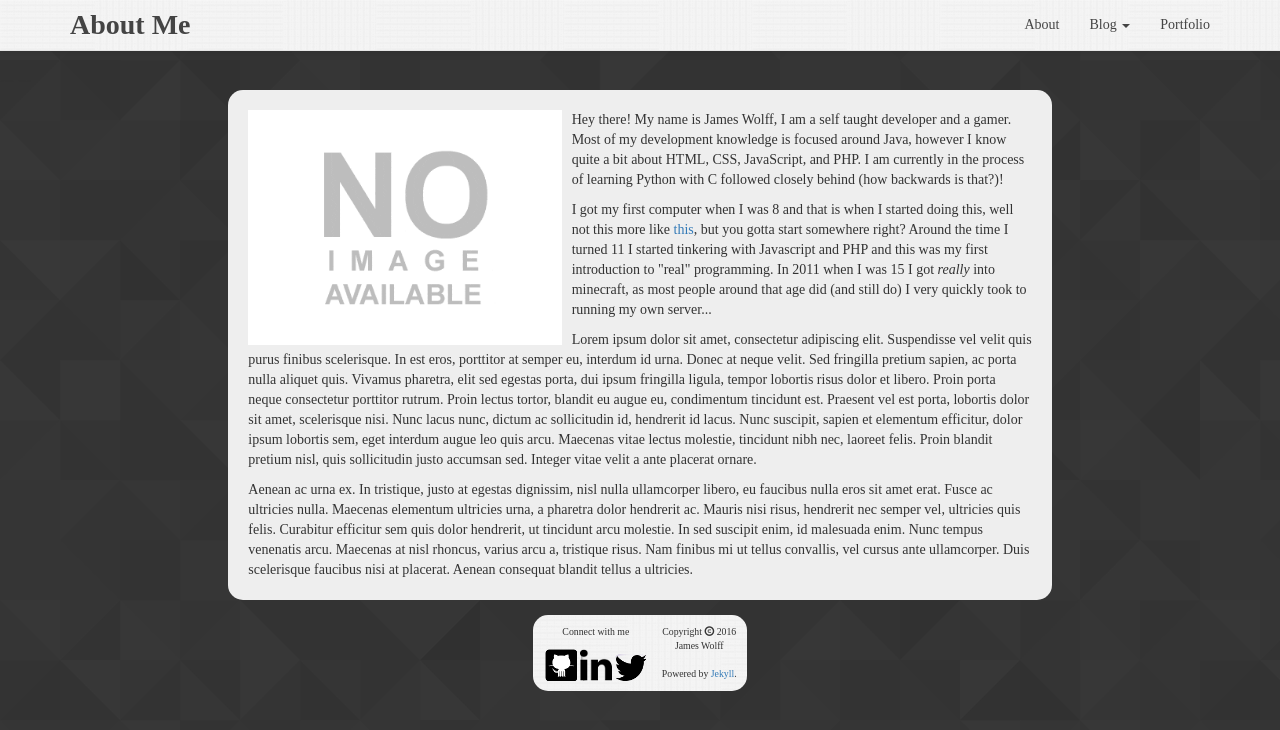
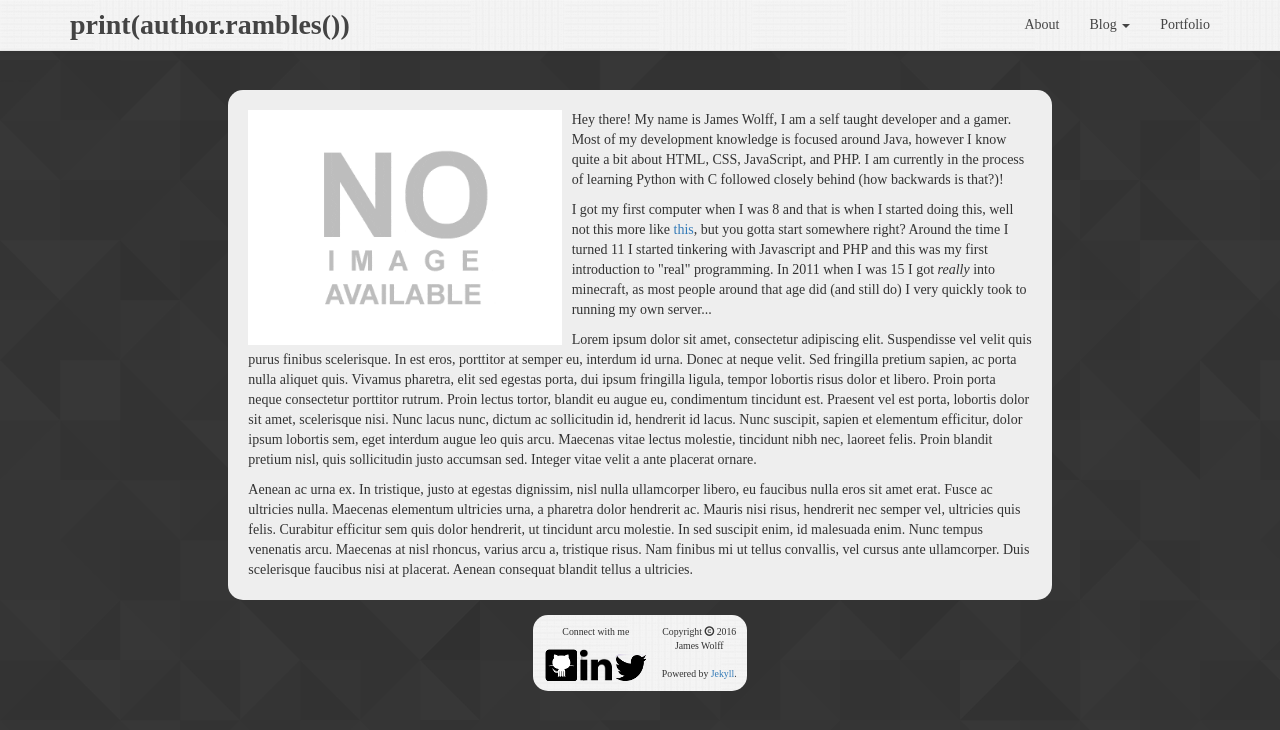
Before and after one commit to jwolff52/wolffblog, a Jekyll site: the page built from about/index.html, in a window 1280 px wide. Shown: the top 730 px of the page. Built offline with Jekyll 4.4.1, drawn with Linux system fonts in a browser that asks for light colours; some web fonts are replaced.

Commit message:
Update nav.html

```diff
--- a/_includes/nav.html
+++ b/_includes/nav.html
@@ -9,7 +9,7 @@
 				<span class="icon-bar"></span>
 				<span class="icon-bar"></span>
 			</button>
-			<a class="navbar-brand" href="{{ site.url }}/">{{ page.title }}</a>
+			<a class="navbar-brand" href="{{ site.url }}/">print(author.rambles())</a>
 		</div>
 		<div id="navbar" class="navbar-collapse collapse">
 			<ul class="nav navbar-nav navbar-right">
```
